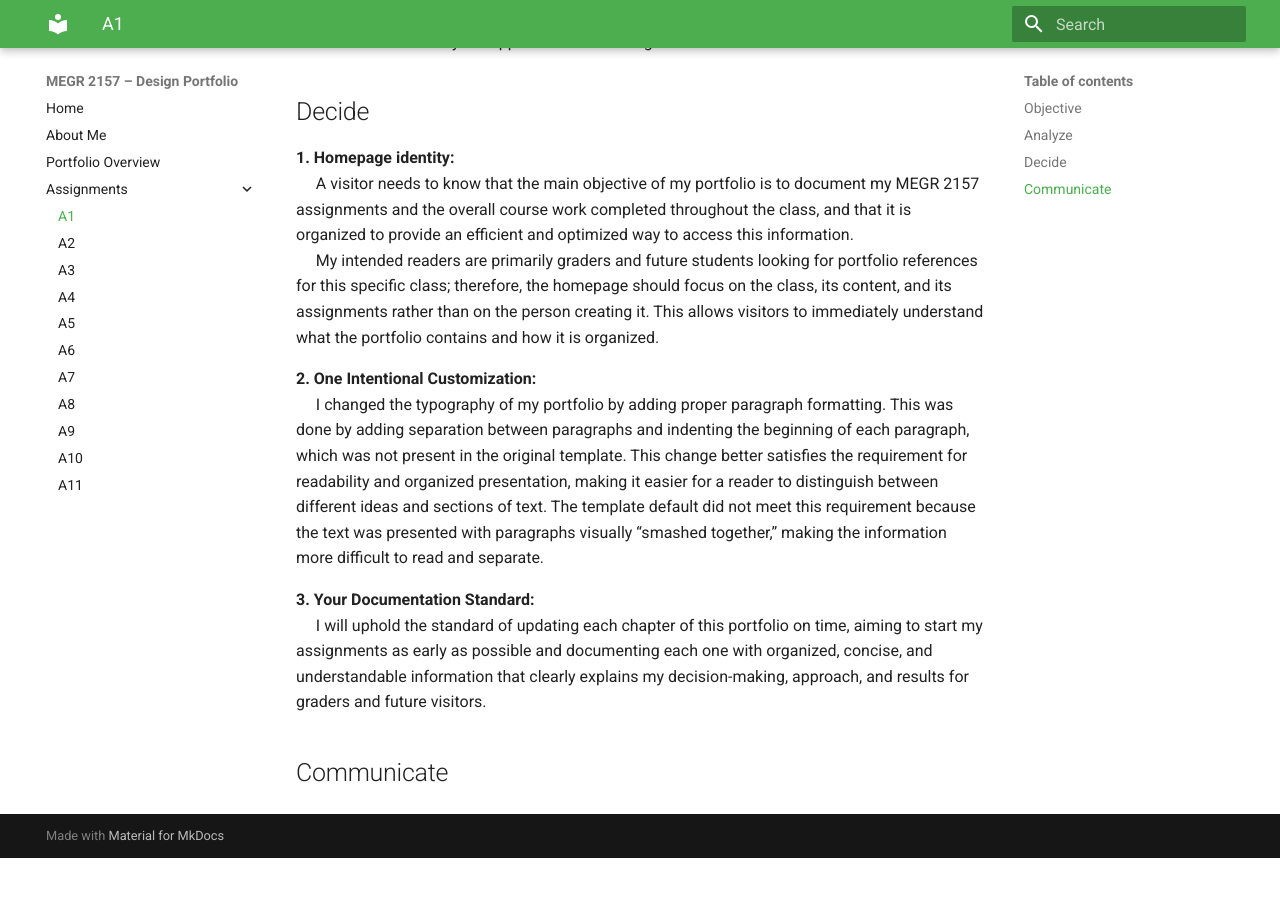
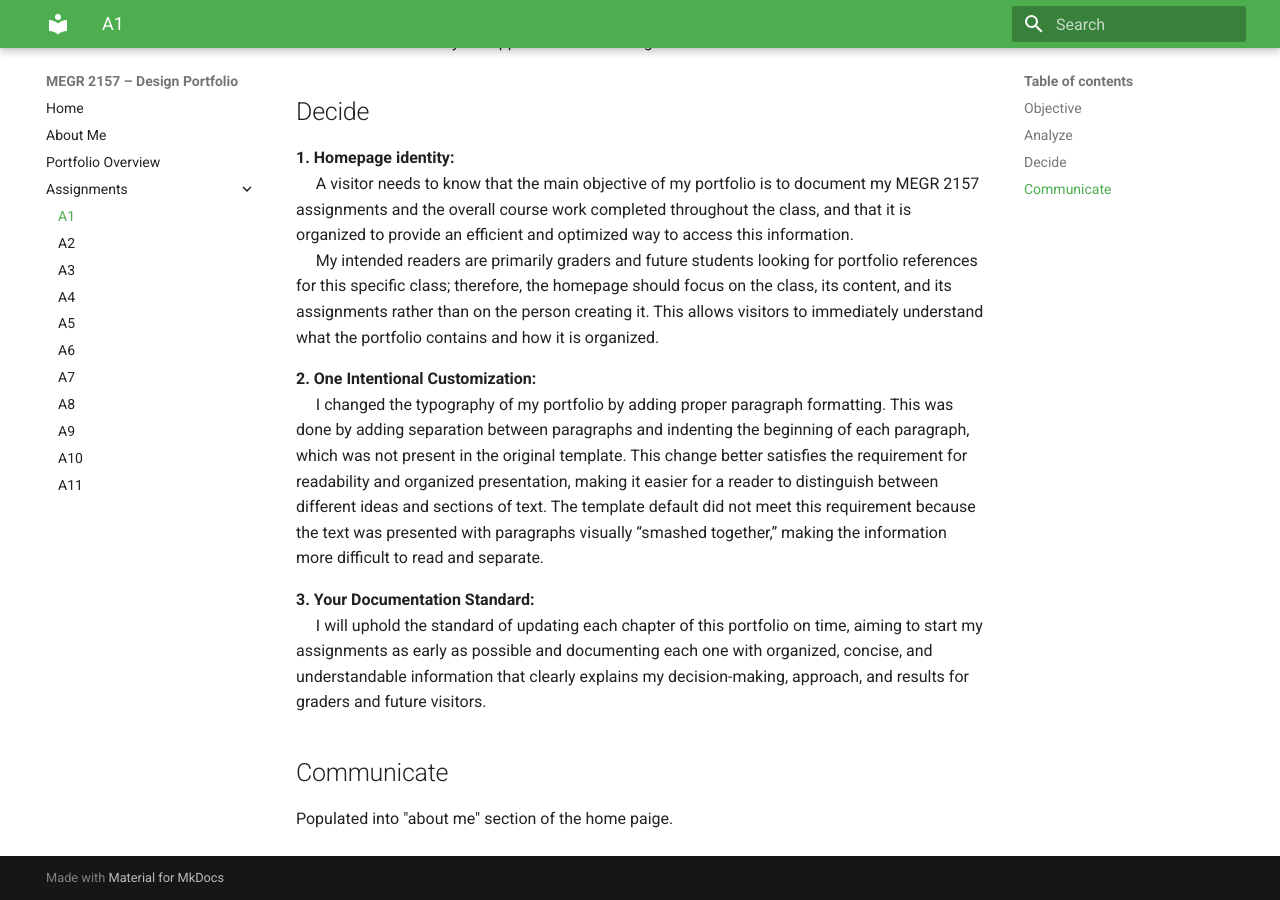
Before and after one commit to abatisti/megr2157-portfolio, an MkDocs documentation site: the page built from docs/assignments/A01/index.md, in a window 1280 px wide and 900 px high, scrolled down 1758 px. Built offline with MkDocs 1.6.1 and Material for MkDocs 9.7.7, drawn with Linux system fonts in a browser that asks for light colours; before the commit the page ends 2616 px from its top, so only the background shows below that.

Commit message:
Update index.md

```diff
--- a/docs/assignments/A01/index.md
+++ b/docs/assignments/A01/index.md
@@ -57,3 +57,5 @@ One assumption that makes this model valid is that the wrench is sufficiently ri
 
 
 ## Communicate
+
+Populated into "about me" section of the home paige.
```
